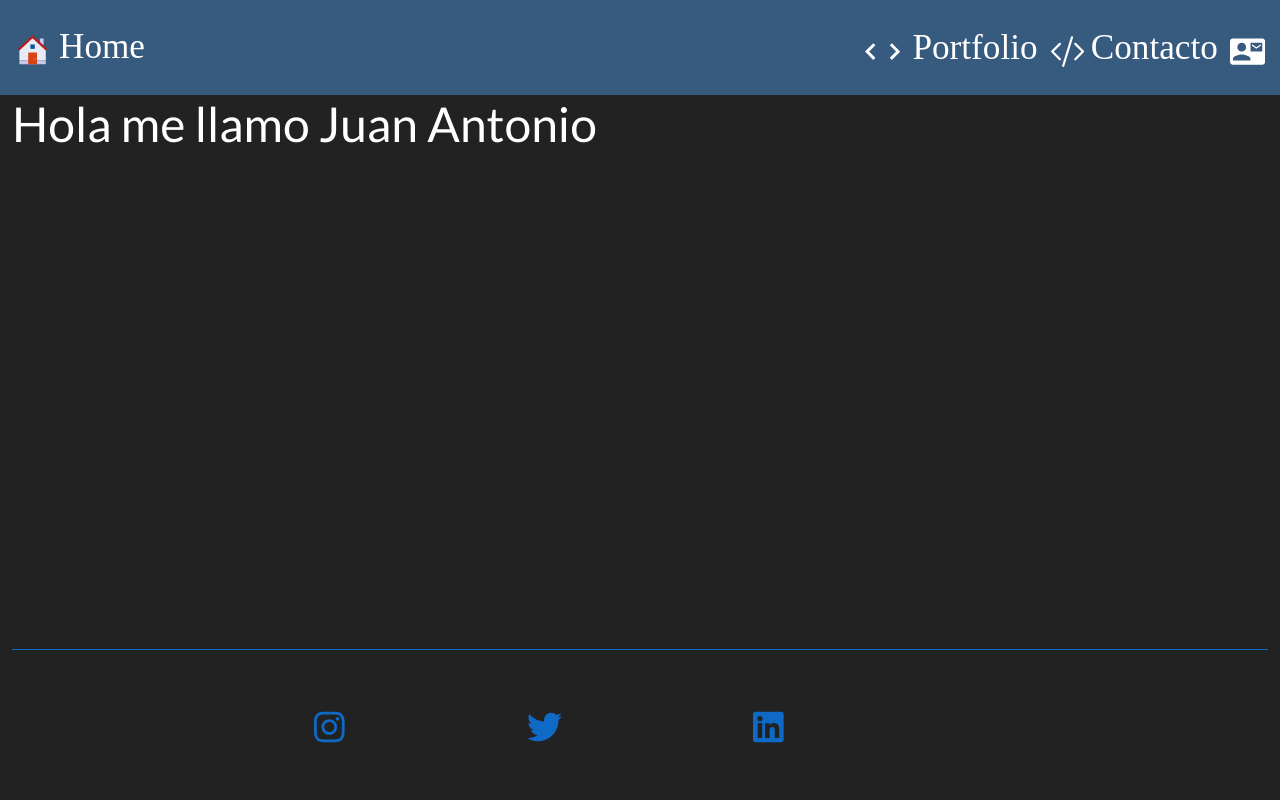
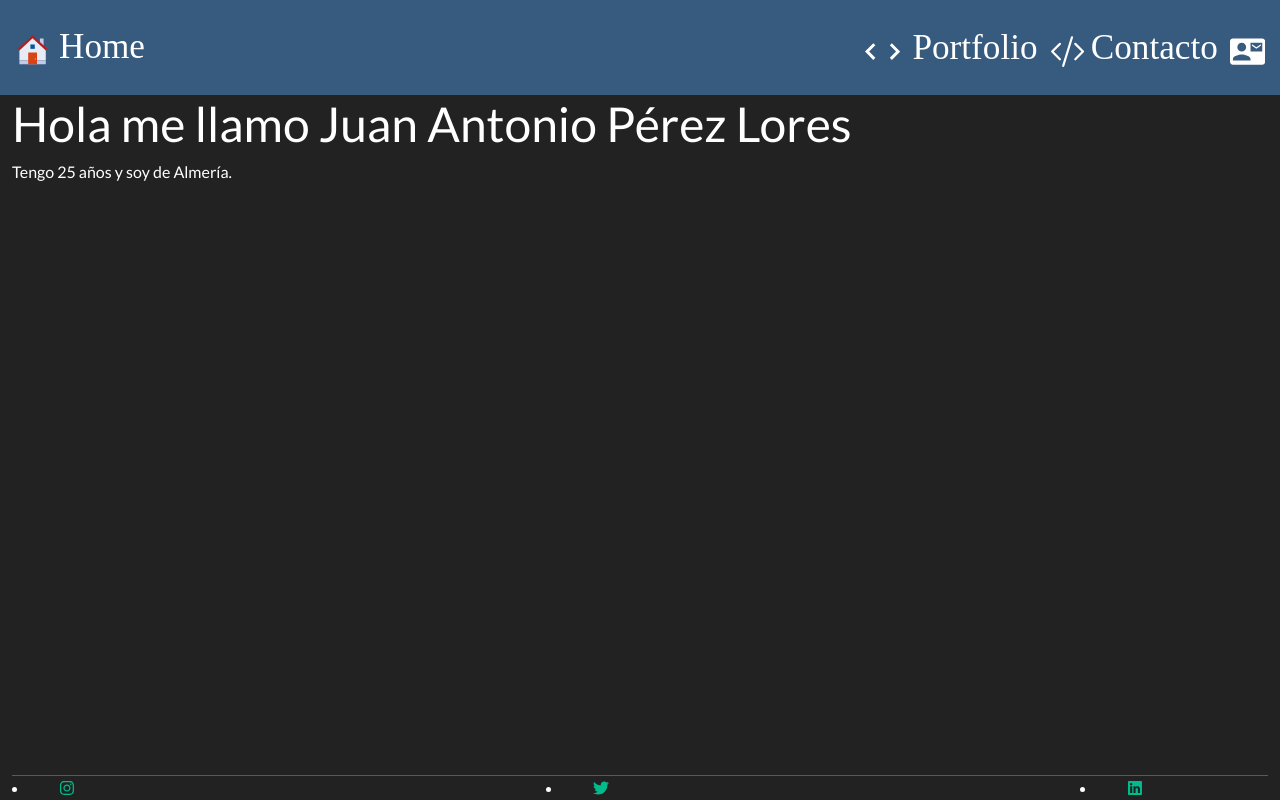
Before and after one commit to scailancrei/Portafolio, a Next.js app: page / in a window 1280 px wide. Built offline with nearby package versions, Linux system fonts and the light colour scheme.

Commit message:
new integrations

```diff
--- a/pages/Components/Footer/footer.jsx
+++ b/pages/Components/Footer/footer.jsx
@@ -6,40 +6,43 @@ import { faInstagram, faTwitter, faLinkedin } from '@fortawesome/free-brands-svg
 const Footer = () => {
 
 
+
     return (
-        <Container fluid  style={{ position: 'absolute', bottom: 0 }} >
+        //Contenedor del footer, con una posicion absolute y 0 abajo
+        // Dentro del div footer, una lista con los elementos de las redes con un ancho del 35% del espacio para cada enlace
+        <Container fluid style={{ position: 'absolute', bottom: 0}} >
             <div className='footer'>
 
-                <a href="https://www.instagram.com/scailancrei/" target="_blank"><FontAwesomeIcon icon={faInstagram} style={{ width: '35%' }} /></a>
-                <a href="https://twitter.com/ScaiLanCrei" target="_blank"><FontAwesomeIcon icon={faTwitter} style={{ width: '35%' }} /></a>
-                <a href="https://www.linkedin.com/in/scailancrei61b178176/" target="_blank"><FontAwesomeIcon icon={faLinkedin} style={{ width: '35%' }} /></a>
-
+                <li>
+                    <a href="https://www.instagram.com/scailancrei/" target="_blank"><FontAwesomeIcon icon={faInstagram} style={{ width: '35%' }} /></a>
+                </li>
+                <li>
+                    <a href="https://twitter.com/ScaiLanCrei" target="_blank"><FontAwesomeIcon icon={faTwitter} style={{ width: '35%' }} /></a>
+                </li>
+                <li>
+                    <a href="https://www.linkedin.com/in/scailancrei61b178176/" target="_blank"><FontAwesomeIcon icon={faLinkedin} style={{ width: '35%' }} /></a>
+                </li>
 
 
 
                 <style jsx>{`
                 .footer{
                     border-top: 1px solid  #0f6ac7;
+                    height: 5%;
+                    display: grid;
+                    grid-template-columns: repeat(3, 15%); /**Un grid basado en 3 columnas al que se le otorga un 15% de ancho */
+                    justify-content: space-between;
+                    align-items: center;
 
 
-                    height: 1%;
-                    display: flex;
-                    font-size: 100px;
-
-                    justify-content: center;
-                    align-items: center;
-
-                }
-                .faInstagram{
-                    margin: 30px;
-                }
+                },
+                li{
+                    list-style-type: none;
+                },
                 a{
-
-                    max-width: 100%;
-                    margin-right: 10%;
+                    text-align: center;
+                    font-size: 70px;
                     color: #0f6ac7;
-                }
-                a:hover{
 
                 }
 
--- a/pages/index.jsx
+++ b/pages/index.jsx
@@ -8,7 +8,8 @@ const Index = () => {
     return (
         <Layout>
             <Container fluid>
-                <h1>Hola me llamo Juan Antonio</h1>
+                <h1>Hola me llamo Juan Antonio Pérez Lores</h1>
+                <p>Tengo 25 años y soy de Almería.</p>
             </Container>
 
 
```
